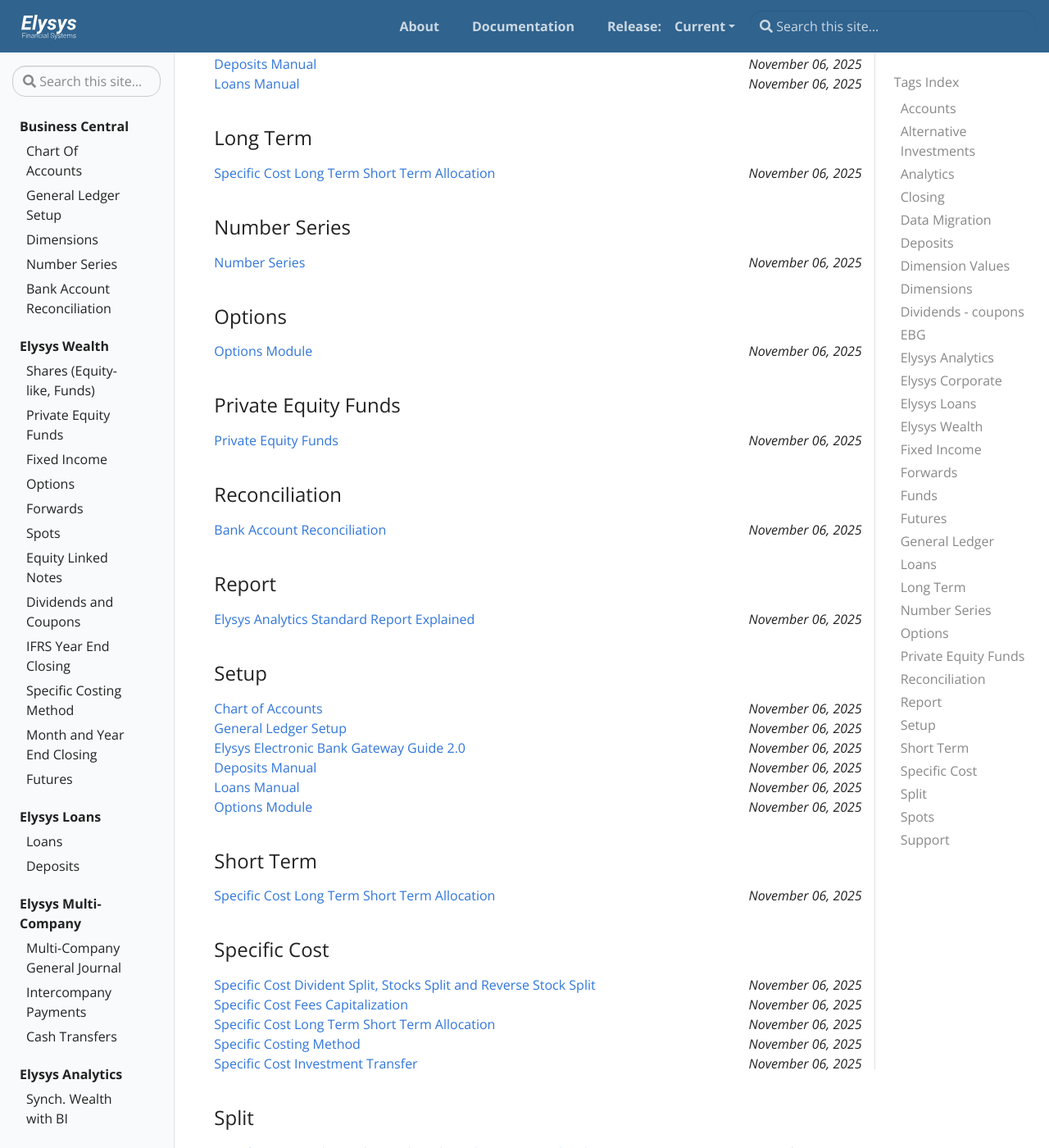
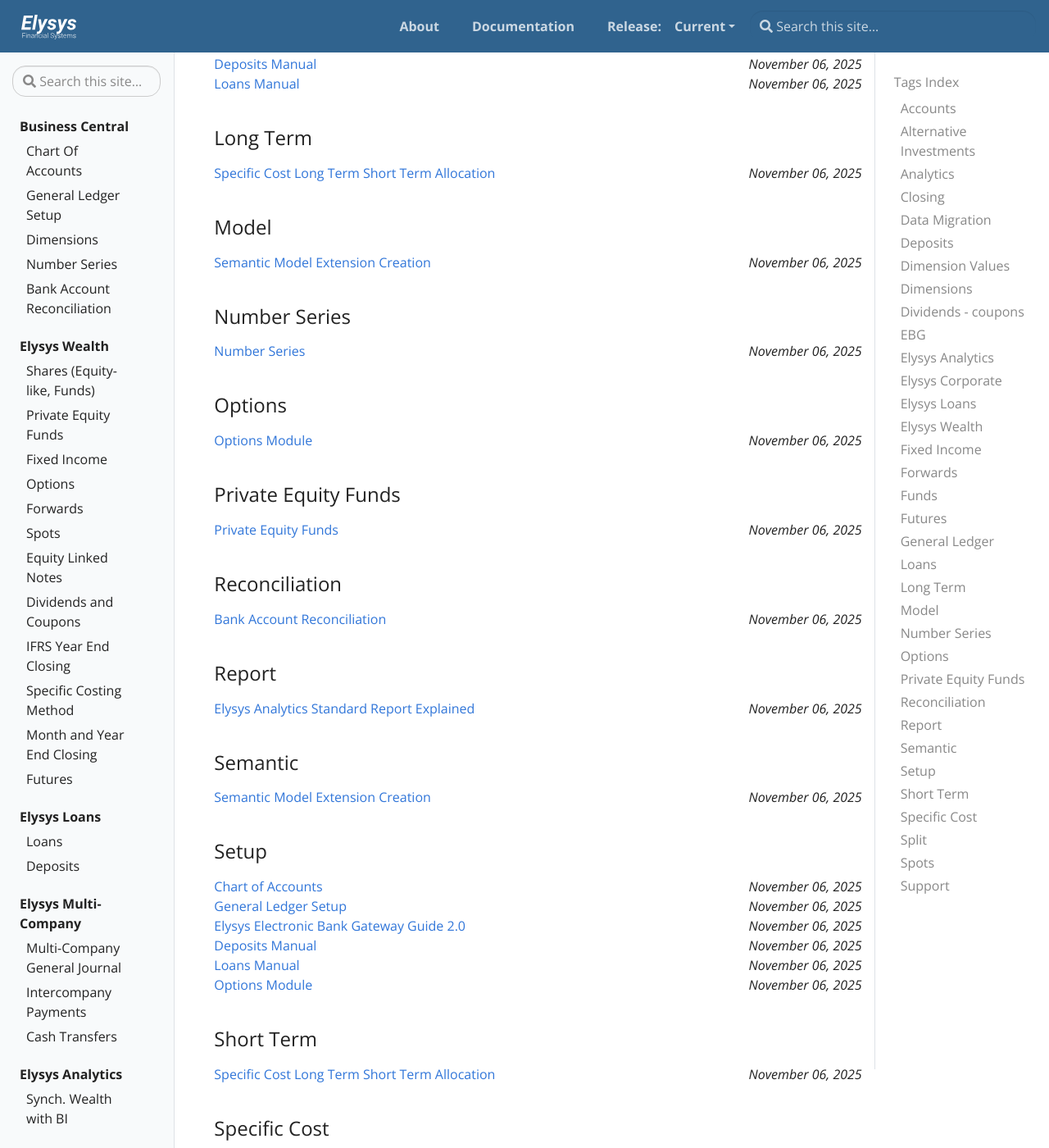
Before and after one commit to Elysys/Docs, a Jekyll site: the page built from pages/tags.html, in a window 1280 px wide and 1400 px high, scrolled down 2618 px. Shown: the whole window at 82% size. Built offline with Jekyll 4.4.1, drawn with Linux system fonts in a browser that asks for light colours; part of the change alters nothing that is shown.

Commit message:
Semantic Model Extension Creation

```diff
--- a/_data/toc.yml
+++ b/_data/toc.yml
@@ -63,6 +63,8 @@
       url: "docs/analytics/DataDictionaryAnalytics"
     - title: "Elysys Analytics Standard Report Explained"
       url: "docs/analytics/ElysysAnalyticsStandardReportExplained"
+    - title: "Semantic Model Extension Creation"
+      url: "docs/analytics/SemanticModelExtensionCreation"
 - title: Elysys Bank Gateway
   url: "docs/ebg/EBG User Guide"
   links:
--- /dev/null
+++ b/_docs/analytics/SemanticModelExtensionCreation.md
@@ -0,0 +1,33 @@
+---
+title: Semantic Model Extension Creation
+tags:
+ - Semantic
+ - Model
+description:
+---
+![/assets/img/ElysysLoansLogo.png](../../assets/img/ElysysWealthLogo.png)
+
+# Semantic Model Extension Creation
+
+## About this guide
+
+This guide provides clear instructions on how to **create a semantic model extension based on the Position View model.**
+
+**Business Scenario:** the client has custom/ specific calculations that are needed to be built into the model.
+
+
+| **In Power BI Desktop create a blank report** |  |
+| --- | --- |
+| In **Get data** menu, select Power BI semantic model | ![](../../assets/img/SemanticModelExtensionCreation/image001.png) |
+| Select the semantic model you want to use and click **connect**. In this example we will use **Position View** semantic model | ![](../../assets/img/SemanticModelExtensionCreation/image002.png) |
+| In the **model view**, click on **Make changes to this model**. | ![](../../assets/img/SemanticModelExtensionCreation/image003.png) |
+| A message will appear -> click on Add local model | ![](../../assets/img/SemanticModelExtensionCreation/image004.png) |
+| Press **Submit** | ![](../../assets/img/SemanticModelExtensionCreation/image005.png) |
+| Now you can edit the model. You can add new measures, new tables, rename columns, etc. |  |
+| In this example we will add a new table and create a new measure. Click on New table | ![](../../assets/img/SemanticModelExtensionCreation/image006.png) |
+| A table will appear. We rename the table to Demo Table | |
+| Right click on the Demo Table and add a new measure – Demo Measure | ![](../../assets/img/SemanticModelExtensionCreation/image007.png) |
+| In report view, you can see the new table and the new measure | ![](../../assets/img/SemanticModelExtensionCreation/image008.png) ![](../../assets/img/SemanticModelExtensionCreation/image009.png) |
+| Save and publish the new semantic model | ![](../../assets/img/SemanticModelExtensionCreation/image010.png) ![](../../assets/img/SemanticModelExtensionCreation/image011.png) |
+| In the workspace you can see now 2 semantic models: Position View and Position View Extension | ![](../../assets/img/SemanticModelExtensionCreation/image012.png) |
+| You can start using the new semantic model to create reports. | ![](../../assets/img/SemanticModelExtensionCreation/image013.png) |
```
Also changed, not shown: assets/img/SemanticModelExtensionCreation/image001.png (added), assets/img/SemanticModelExtensionCreation/image002.png (added), assets/img/SemanticModelExtensionCreation/image003.png (added), assets/img/SemanticModelExtensionCreation/image004.png (added), assets/img/SemanticModelExtensionCreation/image005.png (added), assets/img/SemanticModelExtensionCreation/image006.png (added), assets/img/SemanticModelExtensionCreation/image007.png (added), assets/img/SemanticModelExtensionCreation/image008.png (added), assets/img/SemanticModelExtensionCreation/image009.png (added), assets/img/SemanticModelExtensionCreation/image010.png (added), assets/img/SemanticModelExtensionCreation/image011.png (added), assets/img/SemanticModelExtensionCreation/image012.png (added), assets/img/SemanticModelExtensionCreation/image013.png (added).
